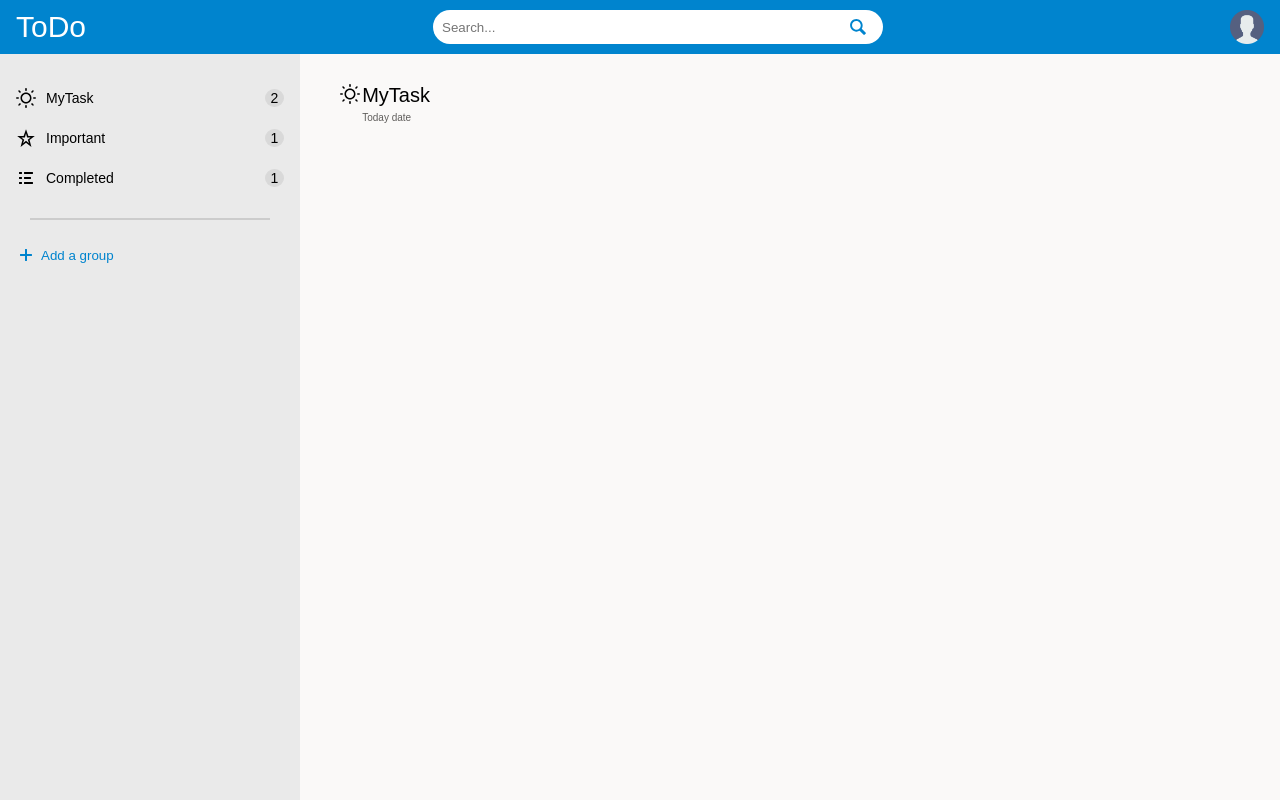
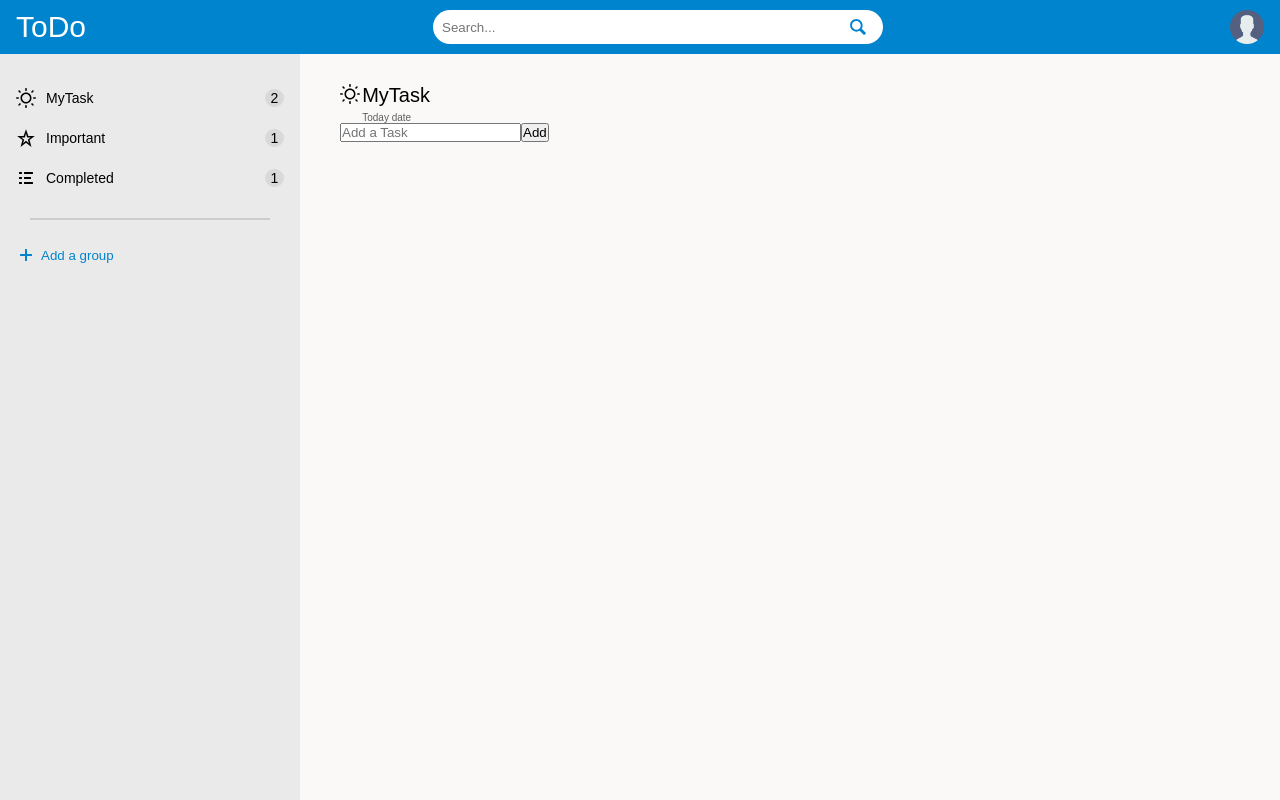
Before and after one commit to hoe-ze-il/Todo-list, a React (Create React App) app: page / in a window 1280 px wide. Built offline with nearby package versions, Linux system fonts and the light colour scheme.

Commit message:
Added small change

```diff
--- a/src/App.js
+++ b/src/App.js
@@ -6,7 +6,6 @@ import Important from "./Pages/Important/Important";
 import Complete from "./Pages/Complete/Complete";
 import { Routes, Route } from "react-router-dom";
 import { DataProvider } from "./Context/DataContext";
-
 export default function App() {
   return (
     <div>
@@ -15,16 +14,7 @@ export default function App() {
         <div className={AppCSS.container}>
           <Sidebar />
           <Routes>
-            <Route
-              path="/"
-              element={
-                <MyTask
-                // onToggleSidebar={handleSidebar}
-                // isSidebar={isSidebar}
-                // isLargeScreen={isLargeScreen}
-                />
-              }
-            />
+            <Route path="/" element={<MyTask />} />
             <Route path="/important" element={<Important />} />
             <Route path="/completed" element={<Complete />} />
           </Routes>
--- a/src/Components/Sidebar/GroupForm.js
+++ b/src/Components/Sidebar/GroupForm.js
@@ -1,4 +1,4 @@
-import SidebarCSS from "./Sidebar..module.css";
+import SidebarCSS from "./Sidebar.module.css";
 import IconAddGroup from "../../Assets/Icons/IconAddGroup";
 
 function GroupForm() {
--- a/src/Components/Sidebar/Sidebar.js
+++ b/src/Components/Sidebar/Sidebar.js
@@ -1,5 +1,5 @@
 import GroupForm from "./GroupForm";
-import SidebarCSS from "./Sidebar..module.css";
+import SidebarCSS from "./Sidebar.module.css";
 import IconX from "../../Assets/Icons/IconX";
 import IconSun from "../../Assets/Icons/IconSun";
 import IconList from "../../Assets/Icons/IconList";
--- a/src/Context/DataContext.js
+++ b/src/Context/DataContext.js
@@ -24,6 +24,7 @@ export function DataProvider({ children }) {
     if (!isSidebar) setIsSidebar(true);
     if (isSidebar) setIsSidebar(false);
   };
+
   return (
     <DataContext.Provider
       value={{
--- /dev/null
+++ b/src/Pages/MyTask/Form.js
@@ -0,0 +1,14 @@
+import MyTaskCSS from "./MyTask.module.css";
+function Form() {
+  const handleSubmit = (e) => {
+    e.preventDefault();
+  };
+  return (
+    <form onSubmit={handleSubmit}>
+      <input placeholder="Add a Task" />
+      <button>Add</button>
+    </form>
+  );
+}
+
+export default Form;
--- /dev/null
+++ b/src/Pages/MyTask/HeaderPage.js
@@ -0,0 +1,20 @@
+import IconMenu from "../../Assets/Icons/IconMenu";
+import IconSun from "../../Assets/Icons/IconSun";
+import { useContext } from "react";
+import DataContext from "../../Context/DataContext";
+import MyTaskCSS from "./MyTask.module.css";
+
+function HeaderPage() {
+  const { isLargeScreen } = useContext(DataContext);
+  return (
+    <div className={MyTaskCSS["section-name"]}>
+      {isLargeScreen ? <IconSun /> : <IconMenu />}
+      <div>
+        <h1>MyTask</h1>
+        <p className={MyTaskCSS["current-date"]}>Today date</p>
+      </div>
+    </div>
+  );
+}
+
+export default HeaderPage;
--- a/src/Pages/MyTask/MyTask.js
+++ b/src/Pages/MyTask/MyTask.js
@@ -1,24 +1,19 @@
 import TaskTodo from "./TaskTodo";
 import MyTaskCSS from "./MyTask.module.css";
-import IconMenu from "../../Assets/Icons/IconMenu";
-import IconSun from "../../Assets/Icons/IconSun";
+import HeaderPage from "./HeaderPage";
+import Form from "./Form";
 import { useContext } from "react";
 import DataContext from "../../Context/DataContext";
 
 export default function MyTask() {
-  const { isSidebar, handleSidebar, isLargeScreen } = useContext(DataContext);
+  const { isSidebar, handleSidebar } = useContext(DataContext);
   return (
     <main
       className={MyTaskCSS.container}
       onClick={isSidebar ? handleSidebar : null}
     >
-      <div className={MyTaskCSS["section-name"]}>
-        {isLargeScreen ? <IconSun /> : <IconMenu />}
-        <div>
-          <h1>MyTask</h1>
-          <p className={MyTaskCSS["current-date"]}>Today date</p>
-        </div>
-      </div>
+      <HeaderPage />
+      <Form />
       <TaskTodo />
     </main>
   );
```
Also changed, not shown: src/Components/Sidebar/Sidebar.module.css (renamed from src/Components/Sidebar/Sidebar..module.css).
